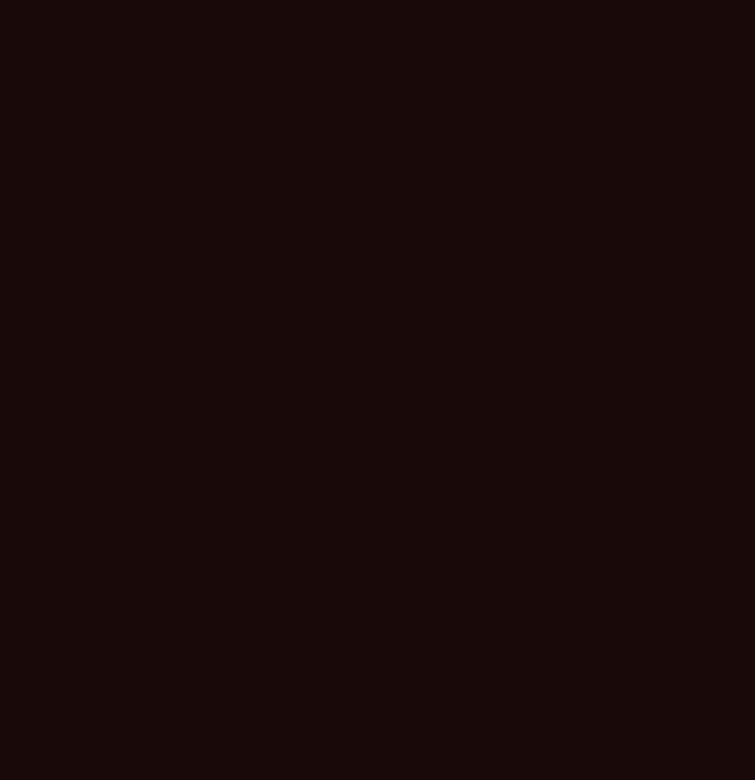
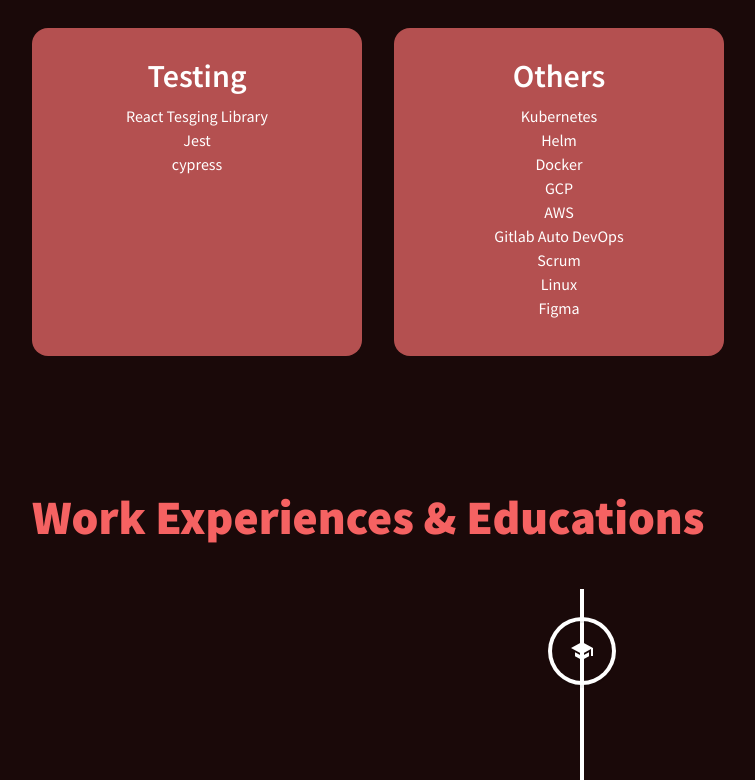
Before and after one commit to tayu78/portfolio, a Next.js app: page / in a window 1280 px wide. Shown: the part 2000-2780 px from the top of the page, without its empty margins (58-813 px from the left). Before the commit the page ends 800 px from the top, so only its background shows below. Built offline with nearby package versions, Linux system fonts and the light colour scheme.

Commit message:
create WorkExperiences

```diff
--- /dev/null
+++ b/components/WorkExperiences/index.tsx
@@ -0,0 +1,78 @@
+import React from "react";
+import {
+  VerticalTimeline,
+  VerticalTimelineElement,
+} from "react-vertical-timeline-component";
+import "react-vertical-timeline-component/style.min.css";
+import WorkIcon from "@mui/icons-material/Work";
+import SchoolIcon from "@mui/icons-material/School";
+import styles from "./styles.module.scss";
+import cssVariables from "../../styles/_variables.module.scss";
+
+type Props = {};
+
+const datas = [
+  {
+    title: "Web Development Student",
+    place: "Cornerstone Community College of Canada",
+    location: "Vancouver, Canada",
+    description: "ndobgggogfndsbo",
+    date: "May 2022 - April 2023",
+    icon: "school",
+  },
+  {
+    title: "Full Stack Web Developer ",
+    place: "Kinki Research Center",
+    location: "Kyoto, Japan",
+    description: "ndobgggogfndsbo",
+    date: "February 2021 - April 2022",
+    icon: "work",
+  },
+  {
+    title: "Computer Science and Electrical Engeneering Student",
+    place: "University of Hyogo",
+    location: "Hyogo, Japan",
+    description: "ndobgggogfndsbo",
+    date: "April 2016 - March 2020",
+    icon: "school",
+  },
+];
+
+const WorkExperiences = (props: Props) => {
+  return (
+    <div className={styles.workExperiences}>
+      <h2>Work Experiences &amp; Educations</h2>
+      <VerticalTimeline>
+        {datas.map((data, index) => {
+          const icon = data.icon === "work" ? <WorkIcon /> : <SchoolIcon />;
+          return (
+            <VerticalTimelineElement
+              key={index}
+              contentStyle={{
+                background: cssVariables.pinkSecondary,
+                color: "#fff",
+              }}
+              contentArrowStyle={{
+                borderRight: "7px solid  " + cssVariables.pinkSecondary,
+              }}
+              iconStyle={{
+                background: cssVariables.pinkSecondary,
+                color: "#fff",
+              }}
+              date={data.date}
+              icon={icon}
+            >
+              <h3>{data.title}</h3>
+              <h4 className="vertical-timeline-element-subtitle">
+                {data.place} ({data.location})
+              </h4>
+              {/* <p>{data.description}</p> */}
+            </VerticalTimelineElement>
+          );
+        })}
+      </VerticalTimeline>
+    </div>
+  );
+};
+
+export default WorkExperiences;
--- /dev/null
+++ b/components/WorkExperiences/styles.module.scss
@@ -0,0 +1,13 @@
+
+.workExperiences{
+    min-height: 100vh;
+    display: flex;
+    flex-direction: column;
+    justify-content: center;
+    h3 {
+    font-size: 1.5rem;
+    }
+    h4 {
+        font-size: .8rem;
+    }
+}
--- a/package.json
+++ b/package.json
@@ -21,7 +21,11 @@
     "next": "13.2.4",
     "react": "18.2.0",
     "react-dom": "18.2.0",
+    "react-vertical-timeline-component": "^3.6.0",
     "sass": "^1.62.1",
     "typescript": "5.0.2"
+  },
+  "devDependencies": {
+    "@types/react-vertical-timeline-component": "^3.3.3"
   }
 }
--- a/pages/index.tsx
+++ b/pages/index.tsx
@@ -1,4 +1,13 @@
 import Head from "next/head";
+import Header from "@/components/Header/index.";
+import Hero from "@/components/Hero";
+import AboutMe from "@/components/AboutMe";
+import Skills from "@/components/Skills";
+import WorkExperiences from "@/components/WorkExperiences";
+import Projects from "@/components/Projects";
+import Blogs from "@/components/Blogs";
+import Contacts from "@/components/Contacts";
+import Footer from "@/components/Footer";
 
 export default function Home() {
   return (
@@ -9,9 +18,35 @@
         <meta name="viewport" content="width=device-width, initial-scale=1" />
         <link rel="icon" href="/favicon.ico" />
       </Head>
+      <Header />
       <main>
-        <p>This is Yuya Satake</p>
+        <section id="hero">
+          <Hero />
+        </section>
+        <section id="aboutMe">
+          <AboutMe />
+        </section>
+
+        <section id="skills">
+          <Skills />
+        </section>
+
+        <section id="workExperiences">
+          <WorkExperiences />
+        </section>
+
+        <section id="projects">
+          <Projects />
+        </section>
+        <section id="blogs">
+          <Blogs />
+        </section>
+
+        <section id="contacts">
+          <Contacts />
+        </section>
       </main>
+      <Footer />
     </>
   );
 }
--- a/styles/_variables.module.scss
+++ b/styles/_variables.module.scss
@@ -4,4 +4,5 @@
 
 :export {
     pinkPrimary: $PINK_PRIMARY;
+    pinkSecondary: $PINK_SECONDARY
   }
```
Also changed, not shown: 1 other file (tests, documents, lock files or other folders).
